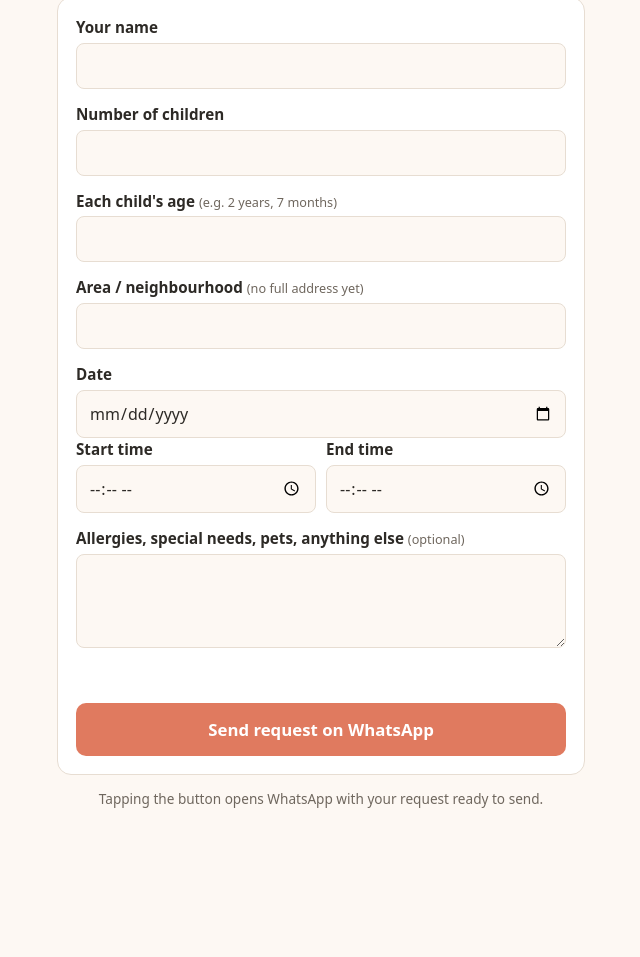
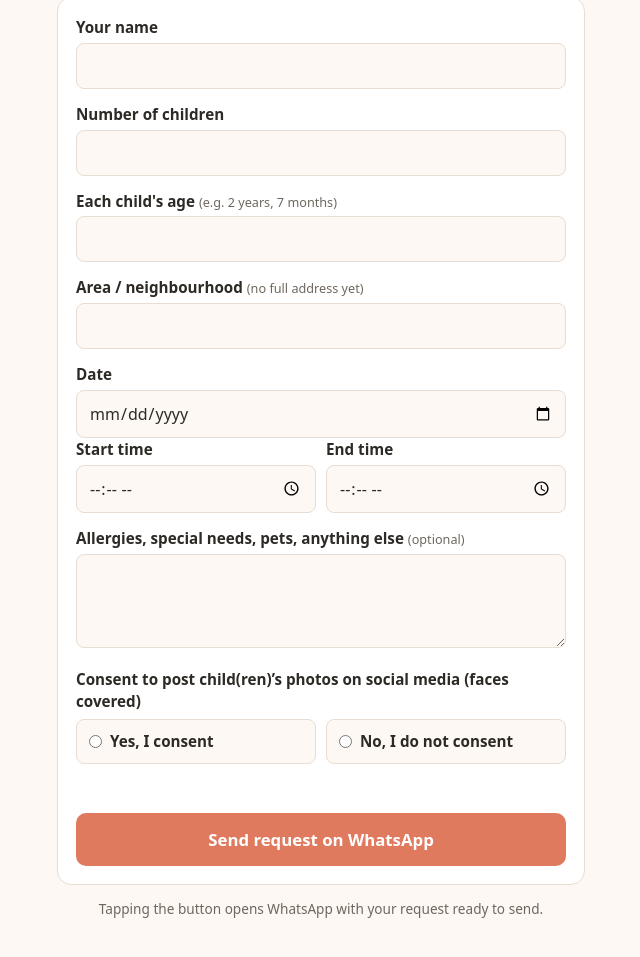
Before and after one commit to AinaZee/babysitting, a plain HTML site: page index.html in a window 1280 px wide. Shown: the part 231-1188 px from the top of the page, without its empty margins (319-959 px from the left). Before the commit the page ends 1094 px from the top, so only its background shows below. Drawn offline with Linux system fonts and the light colour scheme.

Commit message:
Add files via upload

```diff
--- a/index.html
+++ b/index.html
@@ -23,6 +23,11 @@ input,textarea{width:100%;font:inherit;color:var(--text);background:var(--bg);bo
 input:focus,textarea:focus{outline:2px solid var(--accent);outline-offset:1px}
 .row{display:flex;gap:10px}.row>div{flex:1}
 small{color:var(--muted);font-weight:400}
+fieldset{border:0;margin:14px 0 0;padding:0;min-width:0}
+legend{font-weight:600;font-size:.95rem;padding:0;margin-bottom:6px}
+.opts{display:flex;gap:10px}
+.opt{flex:1;display:flex;align-items:center;gap:8px;margin:0;font-weight:600;background:var(--bg);border:1px solid var(--border);border-radius:8px;padding:10px 12px;cursor:pointer}
+.opt input{width:auto;margin:0;accent-color:var(--accent)}
 button{width:100%;margin-top:20px;padding:14px;font:inherit;font-weight:700;font-size:1.05rem;border:0;border-radius:10px;background:var(--accent);color:var(--accent-text);cursor:pointer}
 #err{color:var(--err);margin:12px 0 0;min-height:1.2em;font-size:.9rem}
 .foot{color:var(--muted);font-size:.85rem;text-align:center;margin-top:14px}
@@ -50,6 +55,13 @@ button{width:100%;margin-top:20px;padding:14px;font:inherit;font-weight:700;font
 </div>
 <label for="notes">Allergies, special needs, pets, anything else <small>(optional)</small></label>
 <textarea id="notes" rows="3"></textarea>
+<fieldset>
+<legend>Consent to post child(ren)’s photos on social media (faces covered)</legend>
+<div class="opts">
+<label class="opt"><input type="radio" name="consent" value="Yes, I consent" required> Yes, I consent</label>
+<label class="opt"><input type="radio" name="consent" value="No, I do not consent" required> No, I do not consent</label>
+</div>
+</fieldset>
 <p id="err" role="alert"></p>
 <button type="submit">Send request on WhatsApp</button>
 </form>
@@ -65,6 +77,8 @@ f.addEventListener("submit",function(e){
 e.preventDefault();
 var req=["name","num","ages","area","date","start","end"];
 for(var i=0;i<req.length;i++){if(!v(req[i])){err.textContent="Please fill in all required fields.";document.getElementById(req[i]).focus();return}}
+var cs=document.querySelector('input[name="consent"]:checked');
+if(!cs){err.textContent="Please select one of the photo consent options before submitting.";document.querySelector('input[name="consent"]').focus();return}
 err.textContent="";
 var ds=new Date(v("date")+"T00:00").toLocaleDateString("en-GB",{weekday:"long",day:"numeric",month:"long",year:"numeric"});
 var m="Hi! I'd like to request a babysitting booking.\n\n"+
@@ -74,6 +88,7 @@ var m="Hi! I'd like to request a babysitting booking.\n\n"+
 "Area: "+v("area")+"\n"+
 "Date: "+ds+"\n"+
 "Time: "+v("start")+" to "+v("end")+"\n"+
+"Photo consent (faces covered): "+cs.value+"\n"+
 "Notes: "+(v("notes")||"None");
 var url="https://wa.me/"+PHONE+"?text="+encodeURIComponent(m);
 var w=window.open(url,"_blank");
```
